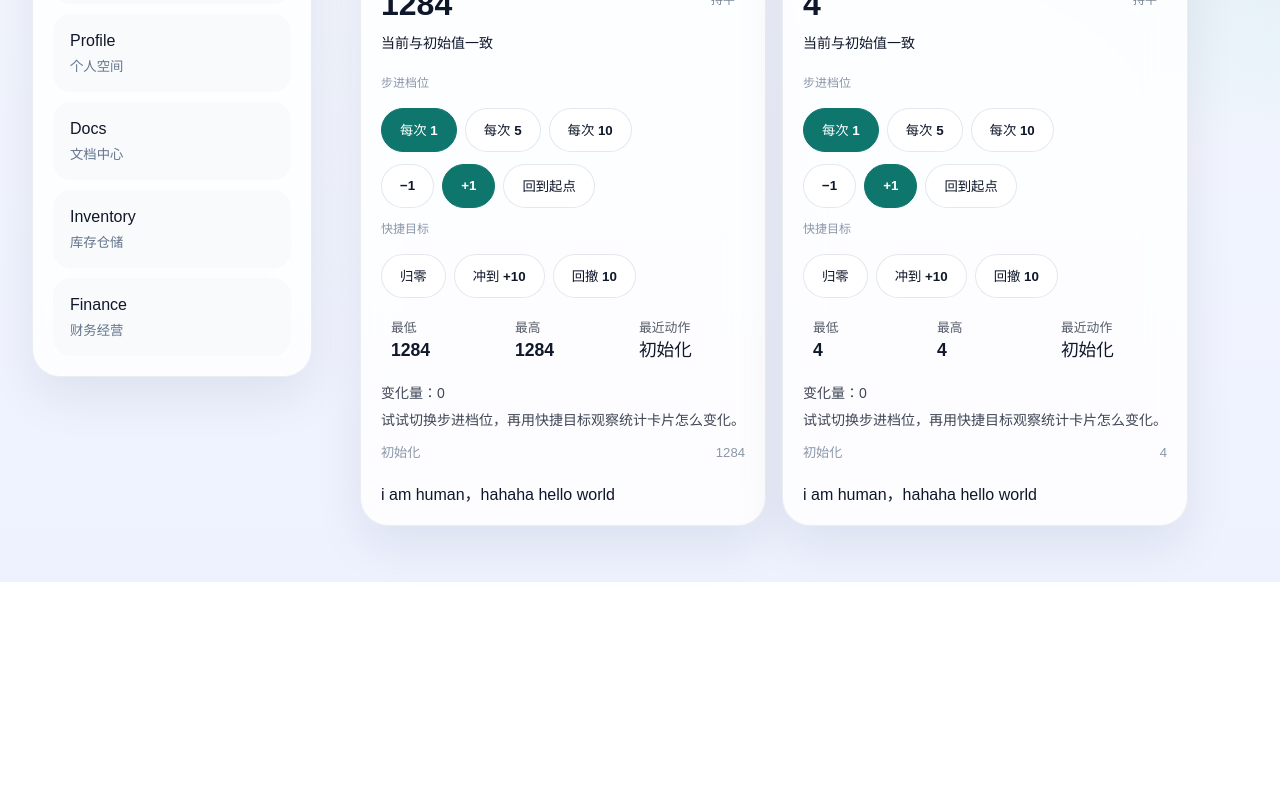
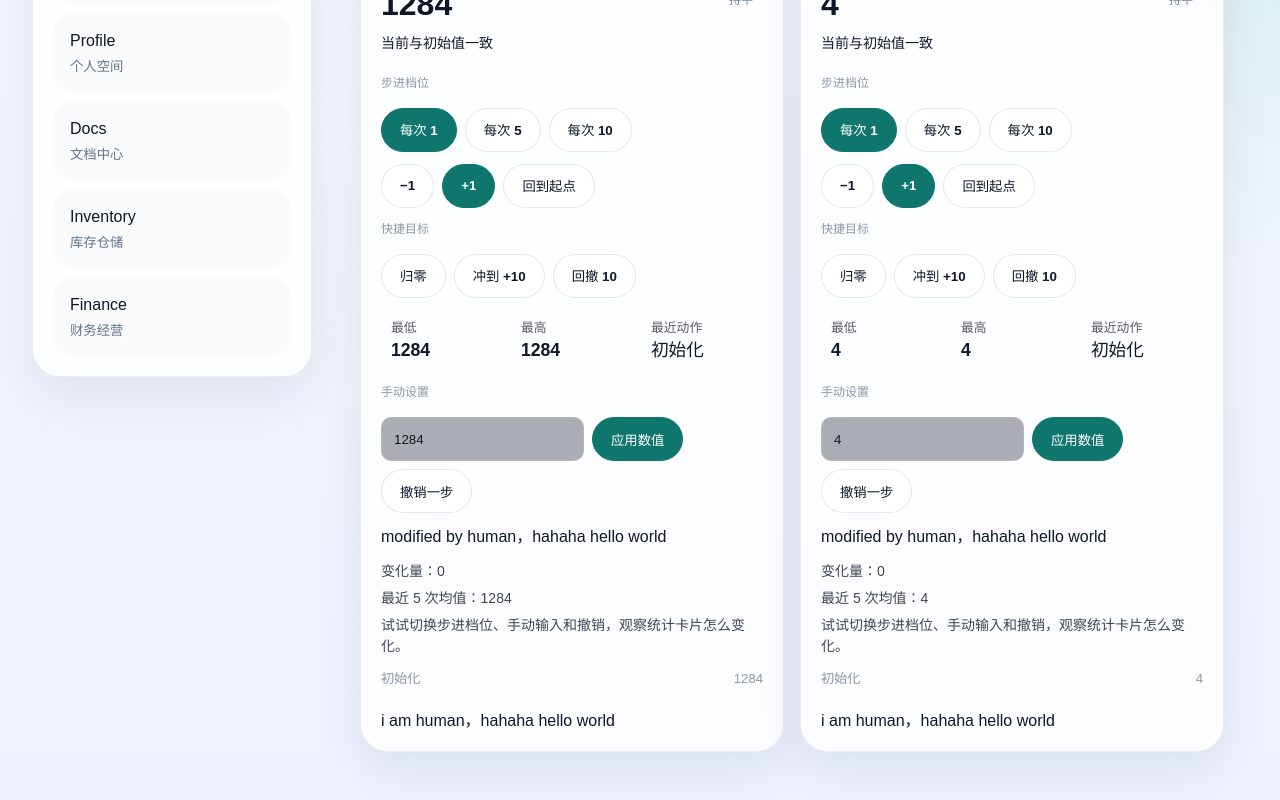
Before and after one commit to duwenbin0316/react-projects-4-route-analyze, a React (Vite) app in the folder react-router5-demo/: page /dashboard/overview in a window 1280 px wide. Shown: the part 1057-1857 px from the top of the page. Before the commit the page ends 1639 px from the top, so only its background shows below. Built offline with nearby package versions, Linux system fonts and the light colour scheme.

Commit message:
modified by human and opencode

```diff
--- a/react-router5-demo/src/components/CounterCard.jsx
+++ b/react-router5-demo/src/components/CounterCard.jsx
@@ -5,6 +5,7 @@ function CounterCard({ title = '计数器示例', initial = 0 }) {
   const [step, setStep] = useState(1)
   const [bounds, setBounds] = useState({ min: initial, max: initial })
   const [history, setHistory] = useState([{ label: '初始化', value: initial }])
+  const [draftValue, setDraftValue] = useState(`${initial}`)
   const delta = count - initial
   const statusText = delta === 0 ? '当前与初始值一致' : delta > 0 ? `当前比初始值高 ${delta}` : `当前比初始值低 ${Math.abs(delta)}`
   const trendText = delta === 0 ? '持平' : delta > 0 ? '上升中' : '下降中'
@@ -12,9 +13,12 @@ function CounterCard({ title = '计数器示例', initial = 0 }) {
   const formattedDelta = delta > 0 ? `+${delta}` : `${delta}`
   const stepOptions = [1, 5, 10]
   const recentAction = history[0]?.label ?? '初始化'
+  const lastSnapshot = history[1]
+  const averageValue = Math.round(history.reduce((sum, item) => sum + item.value, 0) / history.length)
 
   const applyCount = (nextCount, label) => {
     setCount(nextCount)
+    setDraftValue(`${nextCount}`)
     setBounds((current) => ({
       min: Math.min(current.min, nextCount),
       max: Math.max(current.max, nextCount),
@@ -26,6 +30,25 @@ function CounterCard({ title = '计数器示例', initial = 0 }) {
     const offset = nextCount - initial
     const label = offset === 0 ? '回到初始值' : offset > 0 ? `跳到 +${offset}` : `跳到 ${offset}`
     applyCount(nextCount, label)
+  }
+
+  const commitDraftValue = () => {
+    const parsed = Number(draftValue)
+
+    if (Number.isNaN(parsed)) {
+      setDraftValue(`${count}`)
+      return
+    }
+
+    applyCount(parsed, `手动设置为 ${parsed}`)
+  }
+
+  const revertLastChange = () => {
+    if (!lastSnapshot) {
+      return
+    }
+
+    applyCount(lastSnapshot.value, `撤销到 ${lastSnapshot.value}`)
   }
 
   return (
@@ -93,9 +116,34 @@ function CounterCard({ title = '计数器示例', initial = 0 }) {
           <strong>{recentAction}</strong>
         </div>
       </div>
+      <div style={{ display: 'grid', gap: '8px' }}>
+        <span style={{ fontSize: '0.75rem', opacity: 0.75 }}>手动设置</span>
+        <div style={{ display: 'flex', gap: '8px', flexWrap: 'wrap' }}>
+          <input
+            value={draftValue}
+            onChange={(event) => setDraftValue(event.target.value)}
+            style={{
+              minWidth: '100px',
+              padding: '10px 12px',
+              borderRadius: '10px',
+              border: '1px solid rgba(255, 255, 255, 0.12)',
+              background: 'rgba(15, 23, 42, 0.35)',
+              color: 'inherit',
+            }}
+          />
+          <button className="solid-button" onClick={commitDraftValue} type="button">应用数值</button>
+          <button className="ghost-button" onClick={revertLastChange} disabled={!lastSnapshot} type="button">撤销一步</button>
+        </div>
+      </div>
+      <div>
+        modified by human，hahaha
+
+        hello world
+      </div>
       <div style={{ display: 'grid', gap: '6px', fontSize: '0.875rem', opacity: 0.8 }}>
         <div>变化量：{formattedDelta}</div>
-        <div>试试切换步进档位，再用快捷目标观察统计卡片怎么变化。</div>
+        <div>最近 5 次均值：{averageValue}</div>
+        <div>试试切换步进档位、手动输入和撤销，观察统计卡片怎么变化。</div>
       </div>
       <div style={{ display: 'grid', gap: '6px', fontSize: '0.8rem', opacity: 0.75 }}>
         {history.map((item, index) => (
```
